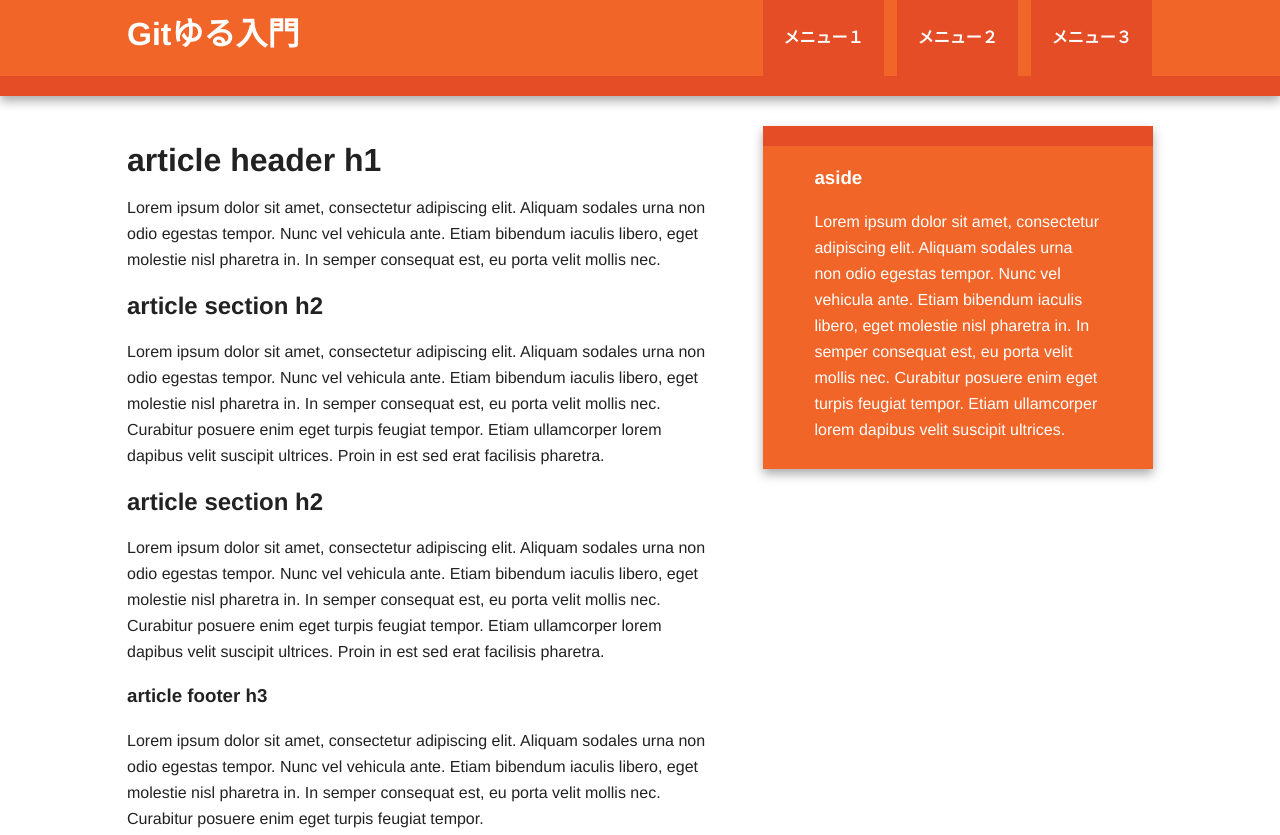
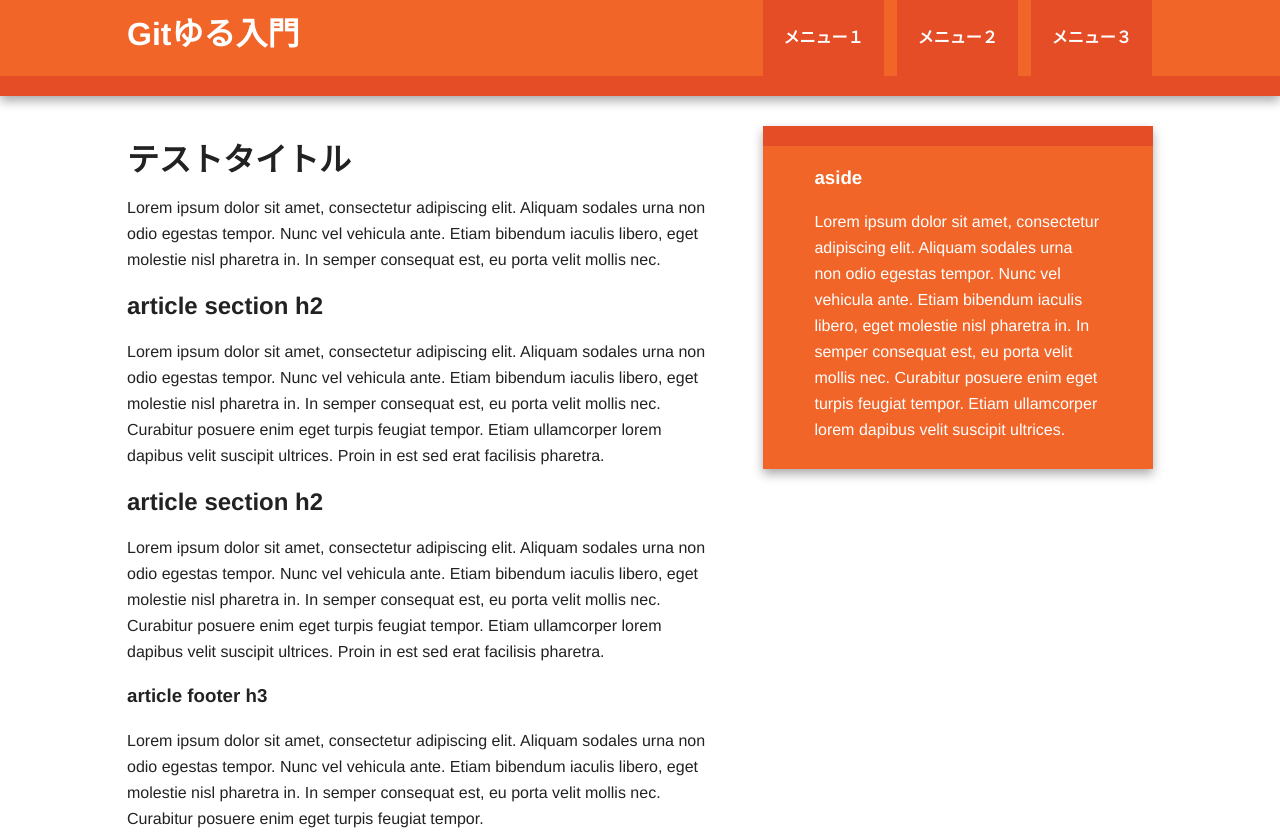
Before and after one commit to evisu0414/yurugit, a plain HTML site: page index.html in a window 1280 px wide. Shown: the top 835 px of the page. Drawn offline with nearby package versions, Linux system fonts and the light colour scheme.

Commit message:
ページ内タイトルを変更しました

```diff
--- a/index.html
+++ b/index.html
@@ -32,7 +32,7 @@
 
                 <article>
                     <header>
-                        <h1>article header h1</h1>
+                        <h1>テストタイトル</h1>
                         <p>Lorem ipsum dolor sit amet, consectetur adipiscing elit. Aliquam sodales urna non odio egestas tempor. Nunc vel vehicula ante. Etiam bibendum iaculis libero, eget molestie nisl pharetra in. In semper consequat est, eu porta velit mollis nec.</p>
                     </header>
                     <section>
```
